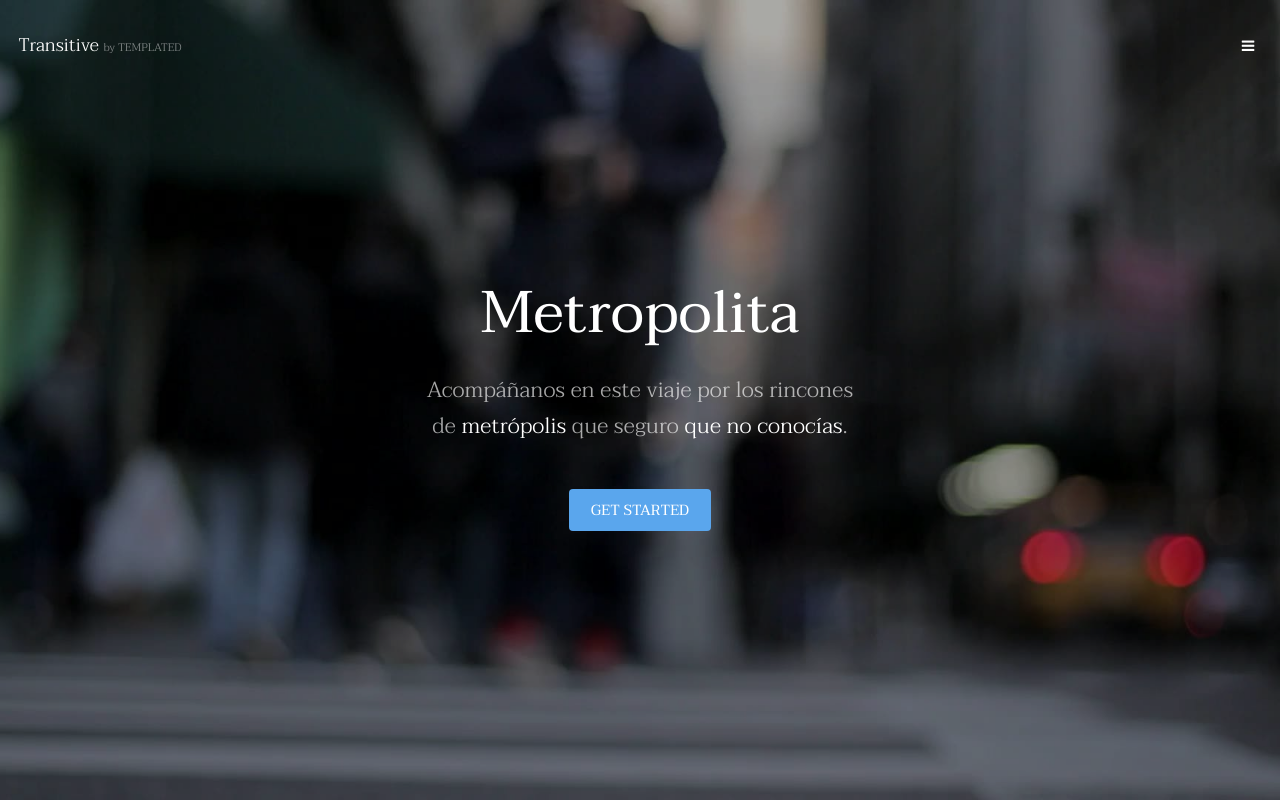
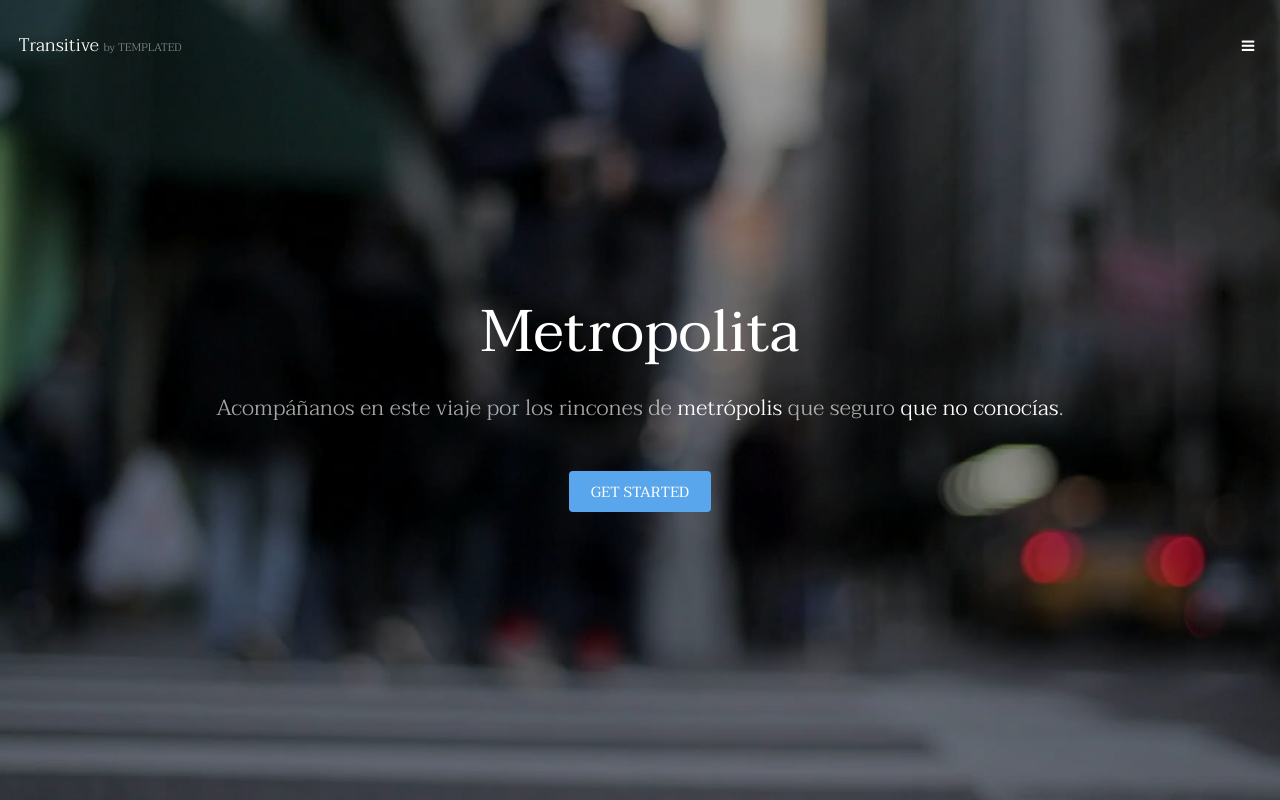
Before and after one commit to vscorpion29-rgb/04_REP_METROPOLITA, a plain HTML site: page index.html in a window 1280 px wide. Shown: the top 800 px of the page. Drawn offline with Linux system fonts and the light colour scheme.

```diff
--- a/index.html
+++ b/index.html
@@ -37,7 +37,7 @@
 			<section id="banner" data-video="images/banner">
 				<div class="inner">
 					<h1>Metropolita</h1>
-					<p>Acompáñanos en este viaje por los rincones <br />
+					<p>Acompáñanos en este viaje por los rincones
 					de <a href="https://templated.co/">metrópolis</a> que seguro <a href="https://templated.co/license"> que no conocías</a>.</p>
 					<a href="#one" class="button special scrolly">Get Started</a>
 				</div>
```
